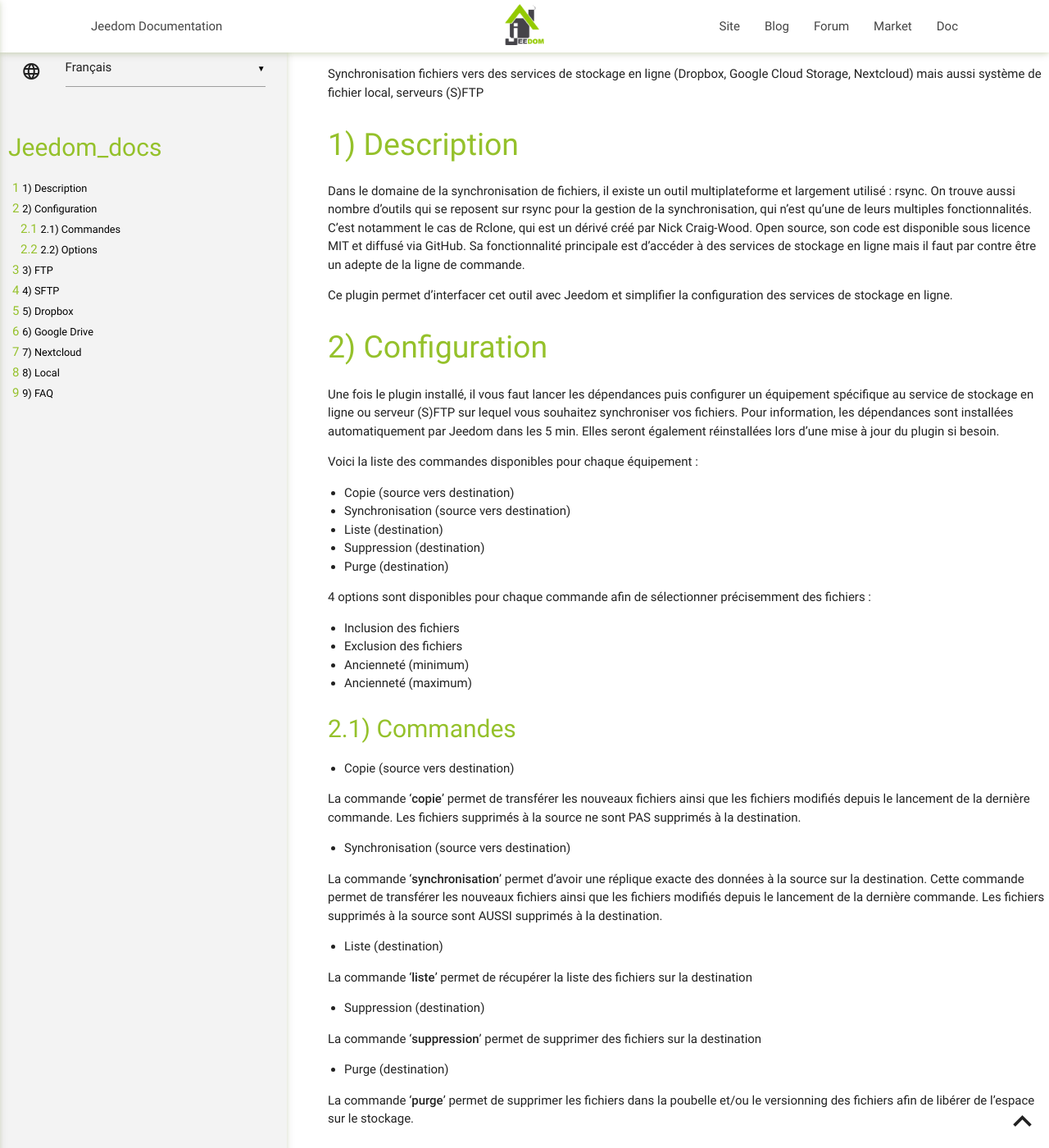
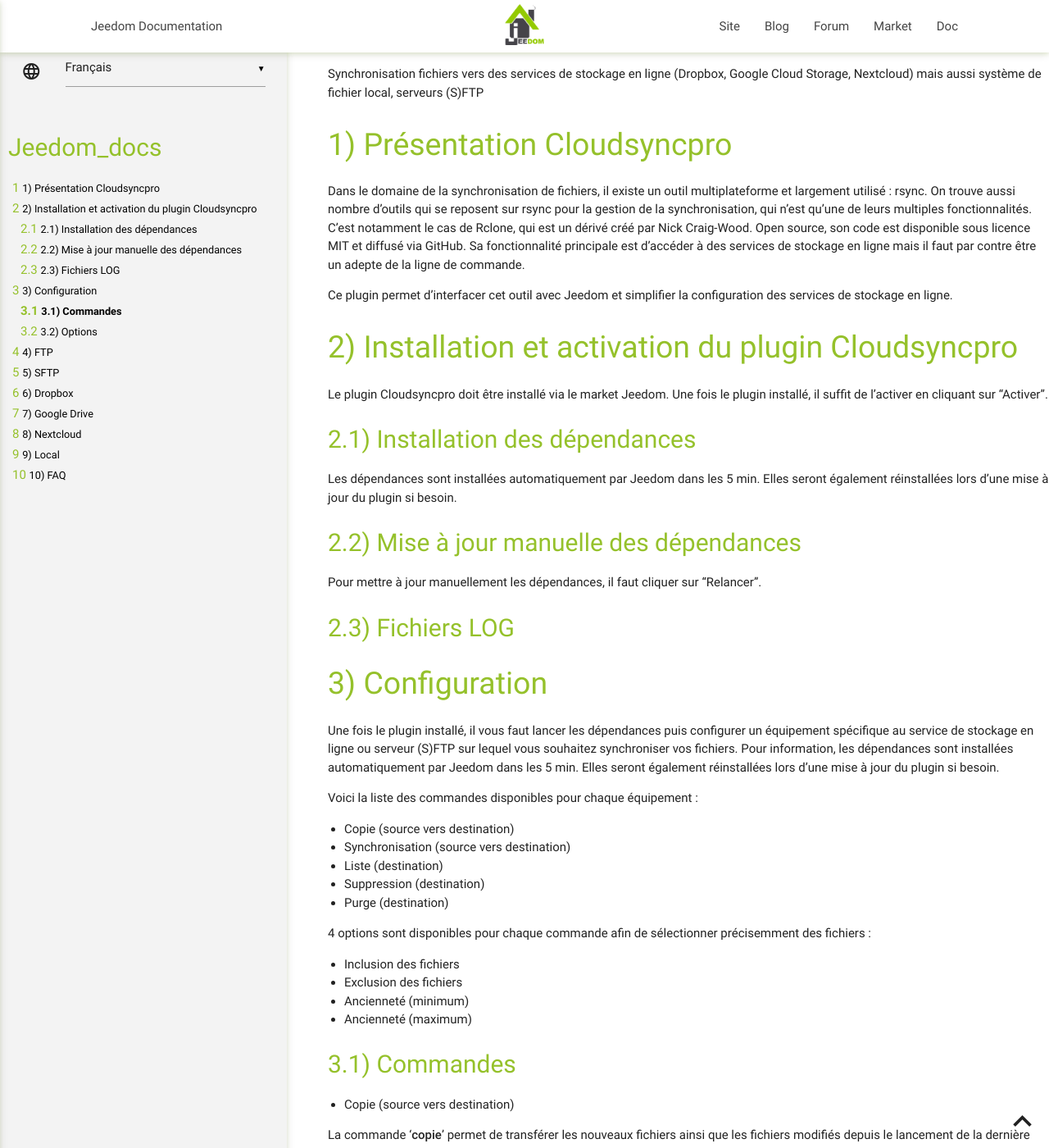
Before and after one commit to thanaus/jeedom_docs, a Jekyll site: the page built from plugins/cloudsyncpro/fr_FR/index.md, in a window 1280 px wide and 1400 px high. Shown: the whole window at 82% size. Built offline with Jekyll 4.4.1, drawn with Linux system fonts in a browser that asks for light colours; our own code applies the rules of GitHub Pages for plain Markdown files; some of the changed text lies outside the part shown.

Commit message:
Update index.md

```diff
--- a/plugins/cloudsyncpro/fr_FR/index.md
+++ b/plugins/cloudsyncpro/fr_FR/index.md
@@ -1,14 +1,35 @@
 Synchronisation fichiers vers des services de stockage en ligne (Dropbox, Google Cloud Storage, Nextcloud) mais aussi système de fichier local, serveurs (S)FTP
 
-# Description
+Présentation Cloudsyncpro
+=========================
 Dans le domaine de la synchronisation de fichiers, il existe un outil multiplateforme et largement utilisé : rsync.
 On trouve aussi nombre d'outils qui se reposent sur rsync pour la gestion de la synchronisation, qui n'est qu'une de leurs multiples fonctionnalités.
 C'est notamment le cas de Rclone, qui est un dérivé créé par Nick Craig-Wood. Open source, son code est disponible sous licence MIT et diffusé via GitHub. Sa fonctionnalité principale est d'accéder à des services de stockage en ligne mais il faut par contre être un adepte de la ligne de commande.
 
 Ce plugin permet d'interfacer cet outil avec Jeedom et simplifier la configuration des services de stockage en ligne.
 
+Installation et activation du plugin Cloudsyncpro
+=================================================
+
+Le plugin Cloudsyncpro doit être installé via le market Jeedom.
+Une fois le plugin installé, il suffit de l’activer en cliquant sur "Activer".
+
+Installation des dépendances
+----------------------------
+
+Les dépendances sont installées automatiquement par Jeedom dans les 5 min. Elles seront également réinstallées lors d'une mise à jour du plugin si besoin.
+
+Mise à jour manuelle des dépendances
+------------------------------------
+
+Pour mettre à jour manuellement les dépendances, il faut cliquer sur "Relancer".
+
+Fichiers LOG
+------------
+
 Configuration
 =============
+
 Une fois le plugin installé, il vous faut lancer les dépendances puis configurer un équipement spécifique au service de stockage en ligne ou serveur (S)FTP sur lequel vous souhaitez synchroniser vos fichiers.
 Pour information, les dépendances sont installées automatiquement par Jeedom dans les 5 min. Elles seront également réinstallées lors d’une mise à jour du plugin si besoin.
 
```
